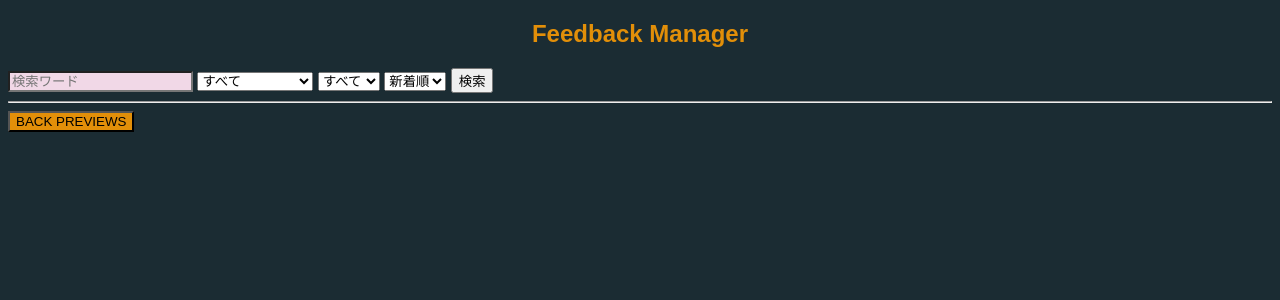
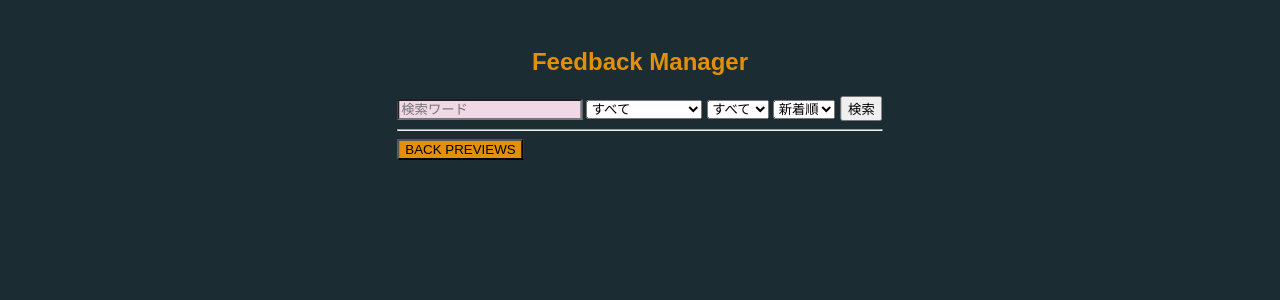
Before and after one commit to O-sh-skech/GraphicLab, a Flask app: page /manager/feedback in a window 1280 px wide. Shown: the top 300 px of the page. Run offline with Flask 3, Linux system fonts and the light colour scheme.

Commit message:
人間に優しいUI6

```diff
--- a/database/routes/feedback_routes.py
+++ b/database/routes/feedback_routes.py
@@ -69,8 +69,8 @@ def submit_feedback():
 
         message = "Thank you for your feedback!"
         return render_template('feedback.html', message=message)
-
-    return render_template('feedback.html')
+    message= "Welcome to feedback page!"
+    return render_template('feedback.html', message=message)
 
 # フィードバック一覧と検索/フィルター/ソート(日付)
 @feedback_bp.route('/manager/feedback', methods=['GET', 'POST'])
--- a/database/routes/function_routes.py
+++ b/database/routes/function_routes.py
@@ -16,7 +16,8 @@ def name_function():
 def prepare_save():
     function_text = request.form.get('function_text')
     if not function_text:
-        return redirect(url_for('index'))
+        error = "入力が空です！"
+        return render_template('draw.html', function_text="", error=error)
 
     # 関数式をセッションに保存
     session['function_text'] = function_text
--- a/static/style.css
+++ b/static/style.css
@@ -44,11 +44,16 @@ body { background-color: #1b2c33; color: #fff; font-family: sans-serif; }
       padding: 20px;
     }
     .wrapper {
-
       position: absolute;  /* 絶対配置 */
       left: 50%;           /* 左から50% */
       transform: translate(-50%, 0%); /* 自分の幅・高さの半分だけ戻す */
       text-align: center;
+      padding: 20px;
+    }
+    .skinner {
+      position: absolute;  /* 絶対配置 */
+      left: 50%;           /* 左から50% */
+      transform: translate(-50%, 0%); /* 自分の幅・高さの半分だけ戻す */
       padding: 20px;
     }
 
--- a/templates/base.html
+++ b/templates/base.html
@@ -39,7 +39,7 @@
     </div>
     <div class="floating-buttons">
       <button class="basePageBtn" onclick="saveCanvasAsPDF()">SAVE PDF</button>
-      <button class="basePageBtn" type="submit" formaction="{{ url_for('feedback.submit_feedback') }}">FEEDBACK</button>
+      <button class="basePageBtn" type="submit" formaction="{{ url_for('feedback.submit_feedback') }}" formmethod="get">FEEDBACK</button>
       <button class="basePageBtn" type="submit" formaction="{{ url_for('function.prepare_save') }}" formmethod="post">SAVE FUNCTION</button>
       <button class="basePageBtn"  type="submit" formaction="{{ url_for('function.history') }}" formmethod="get">FUNCTION HISTORY</button>
     </div>
--- a/templates/feedback_detail.html
+++ b/templates/feedback_detail.html
@@ -6,6 +6,7 @@
   <title>Feedback Detail</title>
 </head>
 <body>
+  <div class="skinner">
   <h2>Feedback Detail</h2>
 
   {% if feedback %}
@@ -34,8 +35,10 @@
     <p>このフィードバックは存在しません。</p>
   {% endif %}
 
+
   <!-- 戻るボタン -->
    {% set back_url = url_for('feedback.manage_feedback') %}
   <button type="button" class="feedBackPageBtn" onclick="window.location.href='{{ back_url }}'">BACK PREVIEWS</button>
+  </div>
 </body>
 </html>
--- a/templates/manage_feedback.html
+++ b/templates/manage_feedback.html
@@ -7,6 +7,7 @@
   <title>Manage Feedback</title>
 </head>
 <body>
+  <div class="skinner">
   <h2>Feedback Manager</h2>
 
   <!-- 検索・項目フィルター -->
@@ -70,5 +71,6 @@
   <button type="button" class="feedBackPageBtn" onclick="window.location.href='{{ back_url }}'">
     BACK PREVIEWS
   </button>
+  </div>
 </body>
 </html>
```
Also changed, not shown: templates/feedback.html (+3 -4 lines), templates/show_all.html (+6 -1 lines).
